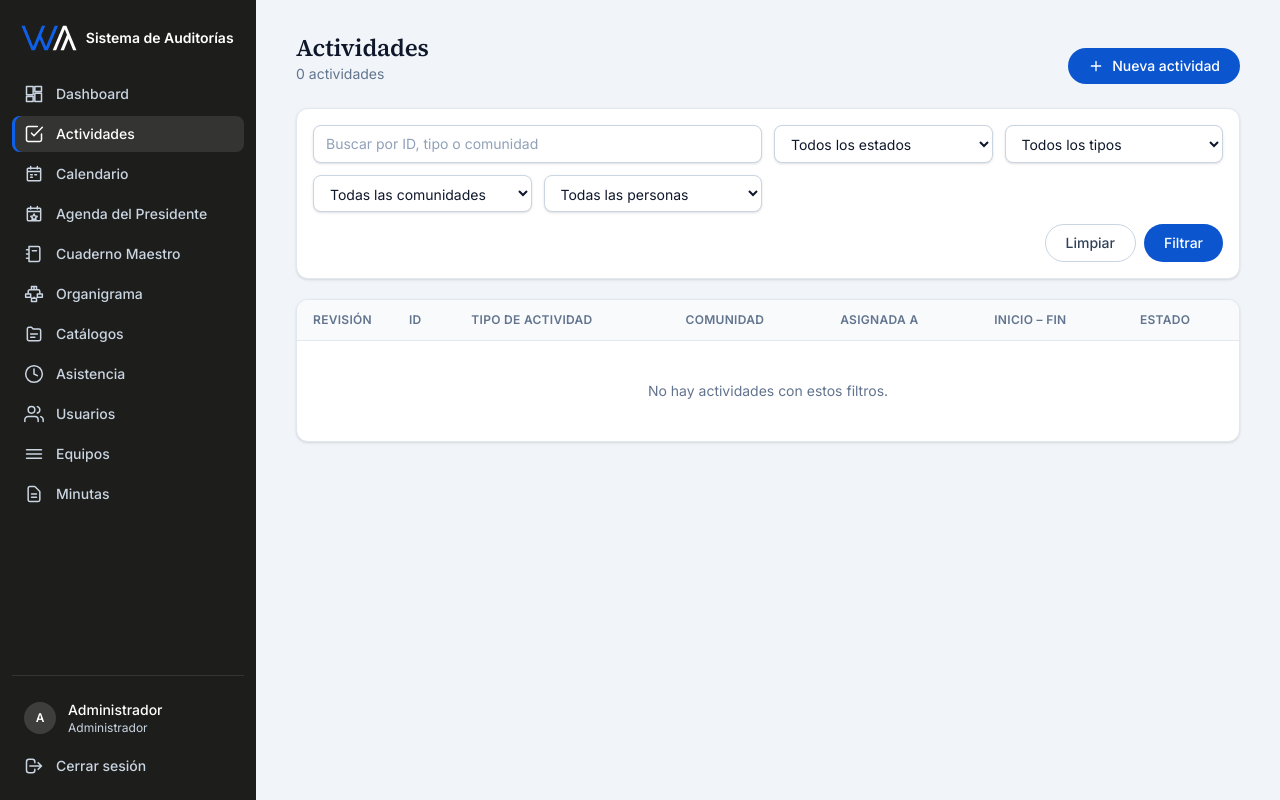
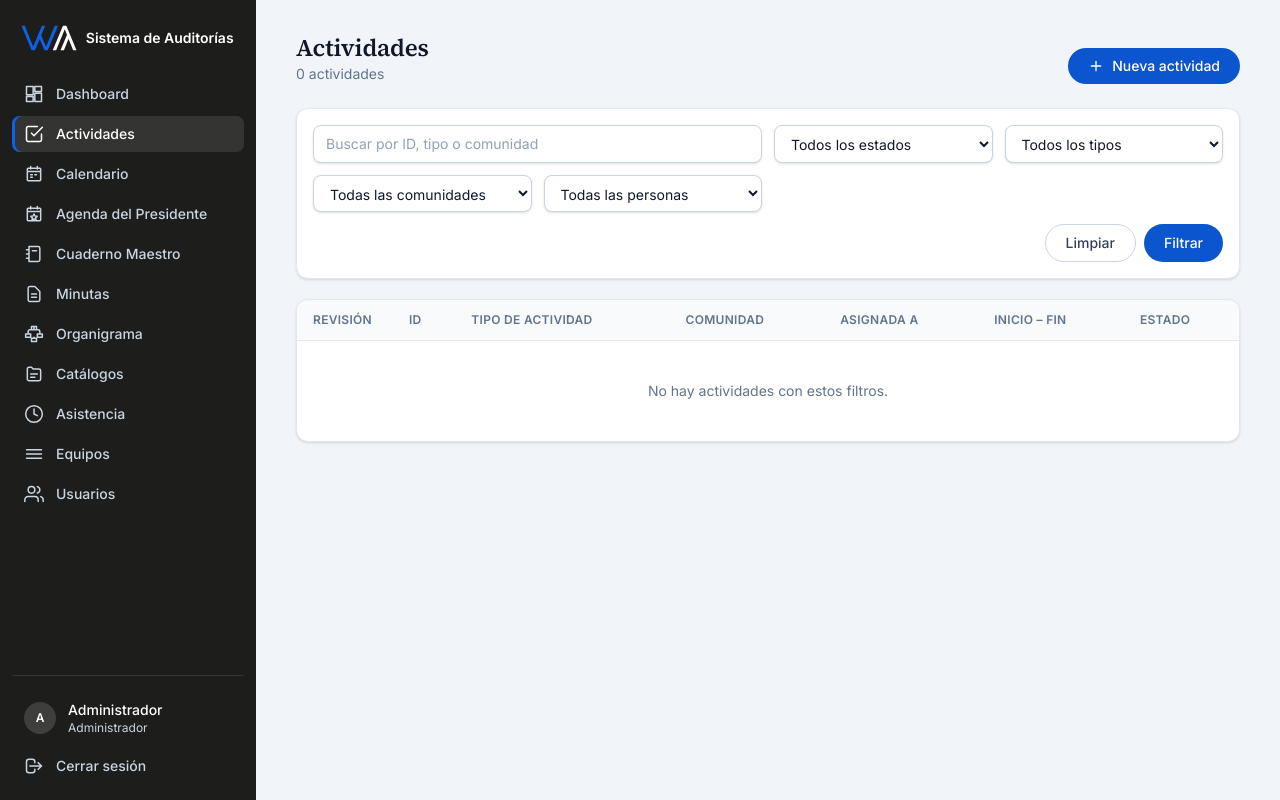
Before and after one commit to MarioXolo/Auditoria-Versi-n, a Laravel app: page /activities in a window 1280 px wide. Run offline with Laravel 12, Linux system fonts and the light colour scheme; a user stored in the database is signed in; data comes from the database, SQL or seed files in the repository; data that the repository does not hold is empty; style sheets or scripts are compiled from the project's sources.

Commit message:
Menú: Minutas debajo del Cuaderno Maestro y Equipos antes de Usuarios
Co-Authored-By: Claude Opus 5.5 <noreply@anthropic.com>
Claude-Session: https://claude.ai/code/session_01QswvWnyk7X1hBuzLcn5tHJ

```diff
--- a/resources/views/layouts/app.blade.php
+++ b/resources/views/layouts/app.blade.php
@@ -16,7 +16,7 @@
     $me = auth()->user();
     $nav = [];
     // Orden del menú: Dashboard, Actividades, Calendario, Agenda del Presidente, Cuaderno Maestro,
-    // Organigrama, Catálogos, Asistencia, Usuarios (y al final Equipos y Minutas). Cada quien ve lo que su rol o perfil permite.
+    // Minutas, Organigrama, Catálogos, Asistencia, Equipos, Usuarios. Cada quien ve lo que su rol o perfil permite.
     $nav[] = ['route' => 'dashboard', 'match' => 'dashboard', 'label' => $me->seesEverything() ? 'Dashboard' : 'Mi dashboard', 'icon' => 'M3 13h8V3H3v10zm0 8h8v-6H3v6zm10 0h8V11h-8v10zm0-18v6h8V3h-8z'];
     $nav[] = ['route' => 'activities.index', 'match' => 'activities.*', 'label' => 'Actividades', 'icon' => 'M9 11l3 3L22 4M21 12v7a2 2 0 01-2 2H5a2 2 0 01-2-2V5a2 2 0 012-2h11'];
     $nav[] = ['route' => 'calendar.index', 'match' => 'calendar.*', 'label' => 'Calendario', 'icon' => 'M8 3v3m8-3v3M4 9h16M5 5h14a1 1 0 011 1v13a1 1 0 01-1 1H5a1 1 0 01-1-1V6a1 1 0 011-1zm3 8h2m3 0h2m-7 3h2'];
@@ -25,6 +25,9 @@
     }
     if ($me->puedeVerCuaderno()) {
         $nav[] = ['route' => 'campaigns.index', 'match' => 'campaigns.*', 'label' => 'Cuaderno Maestro', 'icon' => 'M6 3h11a2 2 0 0 1 2 2v14a2 2 0 0 1-2 2H6V3Zm0 0v18M3 7h3m-3 5h3m-3 5h3m4-9h5'];
+    }
+    if ($me->puede('minutas')) {
+        $nav[] = ['route' => 'minutes.index', 'match' => 'minutes.*', 'label' => 'Minutas', 'icon' => 'M9 12h6m-6 4h6m2 5H7a2 2 0 01-2-2V5a2 2 0 012-2h5.586a1 1 0 01.707.293l5.414 5.414a1 1 0 01.293.707V19a2 2 0 01-2 2z'];
     }
     if ($me->puede('organigrama')) {
         $nav[] = ['route' => 'org.index', 'match' => 'org.*', 'label' => 'Organigrama', 'icon' => 'M12 3v4m0 0H7a2 2 0 00-2 2v3m7-5h5a2 2 0 012 2v3M9 3h6v4H9zM2 12h6v4H2zm14 0h6v4h-6zm-7 5h6v4H9zm3-1v1'];
@@ -36,11 +39,8 @@
         $nav[] = ['route' => 'attendance.index', 'match' => 'attendance.*', 'label' => 'Asistencia', 'icon' => 'M12 6v6l4 2m6-2a10 10 0 11-20 0 10 10 0 0120 0z'];
     }
     if ($me->seesEverything()) {
+        $nav[] = ['route' => 'teams.index', 'match' => 'teams.*', 'label' => 'Equipos', 'icon' => 'M3 7h18M3 12h18M3 17h18'];
         $nav[] = ['route' => 'users.index', 'match' => 'users.*', 'label' => 'Usuarios', 'icon' => 'M17 21v-2a4 4 0 00-4-4H5a4 4 0 00-4 4v2m22 0v-2a4 4 0 00-3-3.87M16 3.13a4 4 0 010 7.75M13 7a4 4 0 11-8 0 4 4 0 018 0z'];
-        $nav[] = ['route' => 'teams.index', 'match' => 'teams.*', 'label' => 'Equipos', 'icon' => 'M3 7h18M3 12h18M3 17h18'];
-    }
-    if ($me->puede('minutas')) {
-        $nav[] = ['route' => 'minutes.index', 'match' => 'minutes.*', 'label' => 'Minutas', 'icon' => 'M9 12h6m-6 4h6m2 5H7a2 2 0 01-2-2V5a2 2 0 012-2h5.586a1 1 0 01.707.293l5.414 5.414a1 1 0 01.293.707V19a2 2 0 01-2 2z'];
     }
 @endphp
 
```
